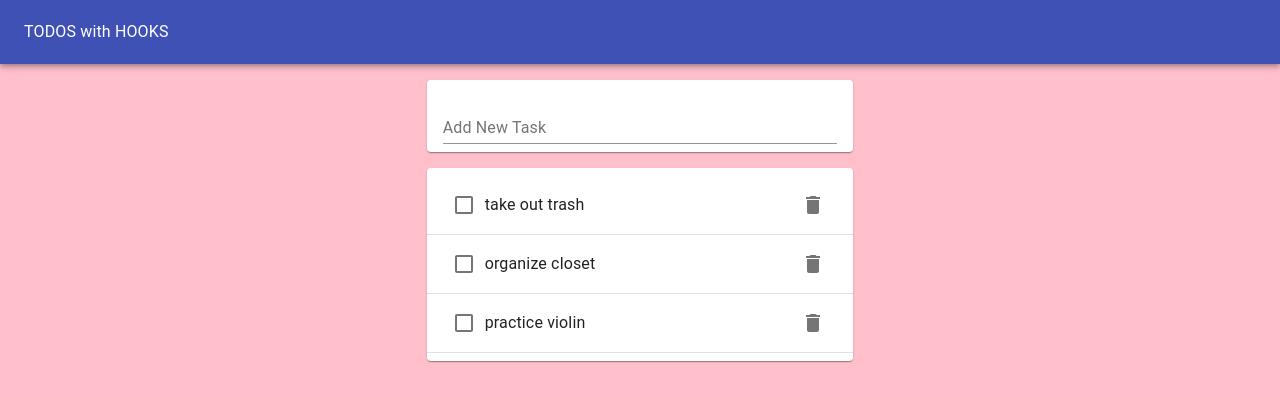
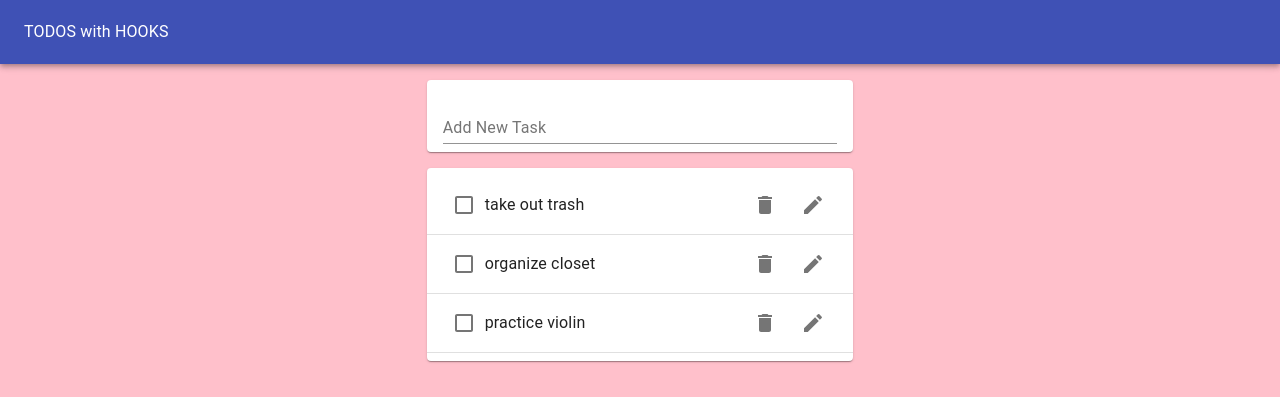
Before and after one commit to ecargiohc/hooks-project, a React (Create React App) app: page / in a window 1280 px wide. Shown: the top 397 px of the page. Built offline with nearby package versions, Linux system fonts and the light colour scheme.

Commit message:
added EditIcon

```diff
--- a/src/Todo.js
+++ b/src/Todo.js
@@ -19,6 +19,9 @@ function Todo({task, completed}) {
                 <IconButton>
                     <DeleteIcon />
                 </IconButton>
+                <IconButton>
+                    <EditIcon />
+                </IconButton>
             </ListItemSecondaryAction>
         </ListItem>
     )
```
